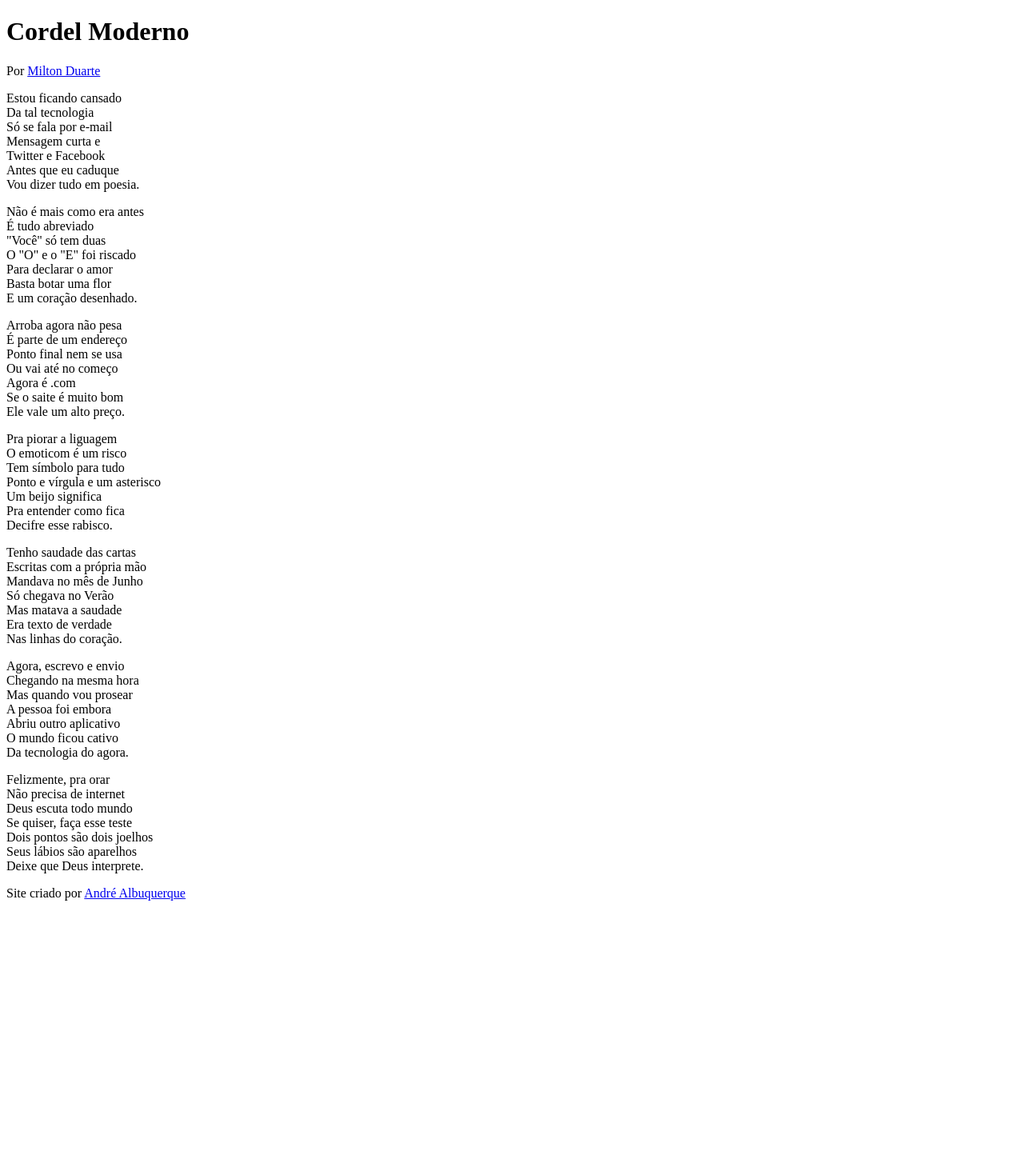
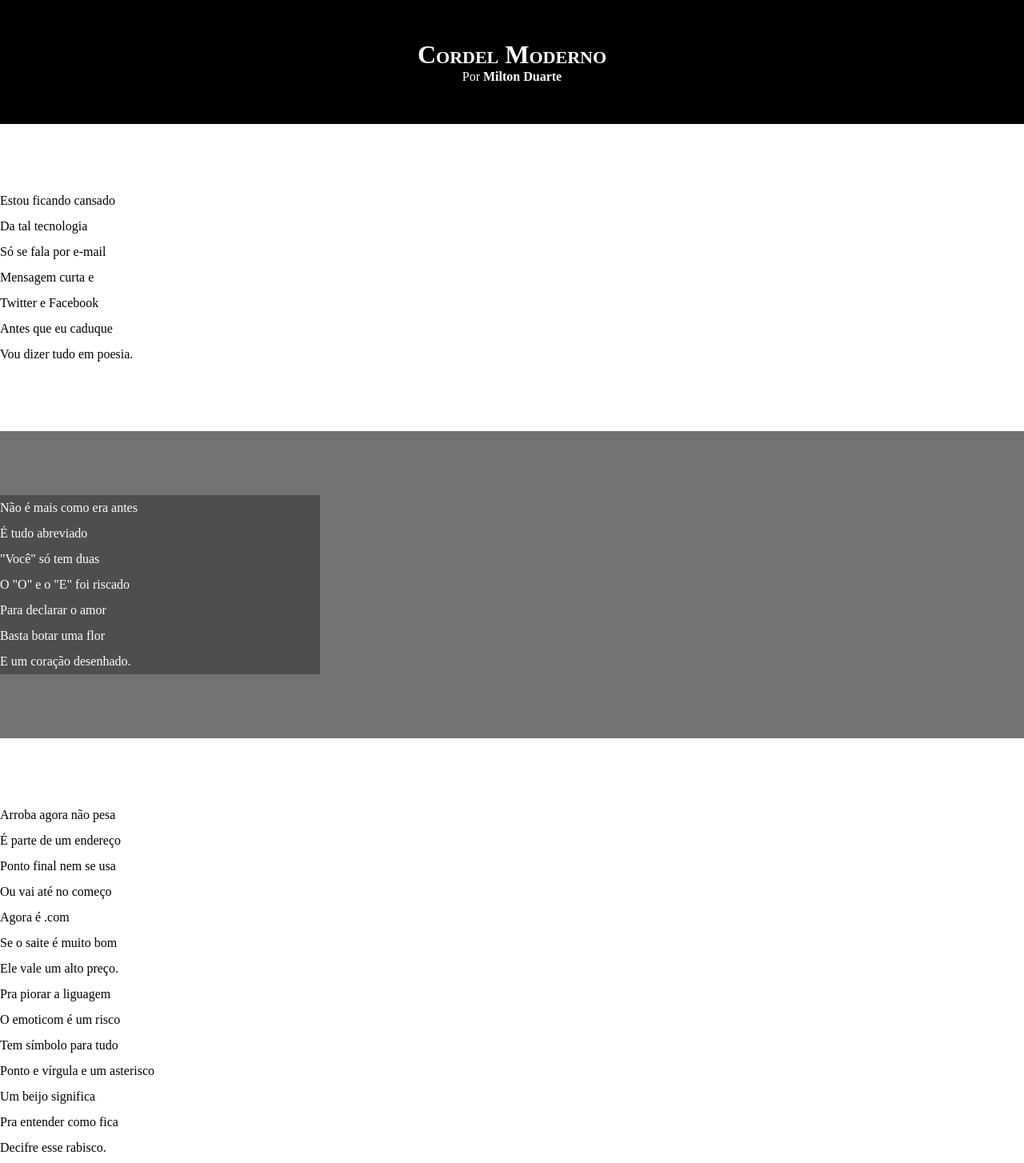
Before and after one commit to AndreAlbuqerque/Projeto3, a plain HTML site: page Projeto cordel/imagens/index.html in a window 1280 px wide. Shown: the top 1454 px of the page at 80% size. Before the commit the page ends 1142 px from the top, so only its background shows below. Drawn offline with Linux system fonts and the light colour scheme.

Commit message:
Atualizei CSS

```diff
--- a/Projeto cordel/imagens/index.html
+++ b/Projeto cordel/imagens/index.html
@@ -14,7 +14,7 @@
 
     </header>
 
-        <section>
+        <section class="normal">
             <p>
                 Estou ficando cansado <br>
                 Da tal tecnologia <br>
@@ -27,7 +27,7 @@
         </section>
 
 
-        <section>
+        <section class="imagem">
             <p>
                 Não é mais como era antes <br>
                 É tudo abreviado <br>
@@ -41,7 +41,7 @@
 
 
 
-        <section>
+        <section class="normal">
             <p>
                 Arroba agora não pesa <br>
                 É parte de um endereço <br>
@@ -65,7 +65,7 @@
 
 
 
-        <section>
+        <section class="imagem">
             <p>
                 Tenho saudade das cartas <br>
                 Escritas com a própria mão <br>
@@ -78,7 +78,7 @@
         </section>
 
 
-        <section>
+        <section class="normal">
             <p>
                 Agora, escrevo e envio <br>
                 Chegando na mesma hora <br>
--- a/Projeto cordel/imagens/style.css
+++ b/Projeto cordel/imagens/style.css
@@ -0,0 +1,62 @@
+* {
+    margin: 0px;
+    padding: 0px;
+}
+
+html, body {
+    min-height: 100%;
+    background-color: darkgray;
+}
+
+header {
+    background-color: black;
+    color: white;
+    text-align: center;
+}
+
+header > h1 {
+    padding-top: 50px;
+    font-variant: small-caps;
+}
+header > p {
+    padding-bottom: 50px;
+}
+
+a {
+    color: white;
+    text-decoration: none;
+    font-weight: bolder;
+}
+
+a:hover {
+    text-decoration: underline;
+}
+
+section {
+    padding-top: 10vh;
+    padding-bottom: 10vh;
+    line-height: 2em;
+}
+
+section.normal {
+    background-color: white;
+    color: black;
+}
+
+section.imagem {
+    background-color: rgba(0, 0, 0, 0.329);
+    color: white;
+}
+section.imagem > p {
+    width: 400px;
+    background-color: rgba(0, 0, 0, 0.315)
+
+}
+
+
+footer {
+    background-color: black;
+    color: white;
+    text-align: center;
+    padding: 10px;
+}
```
